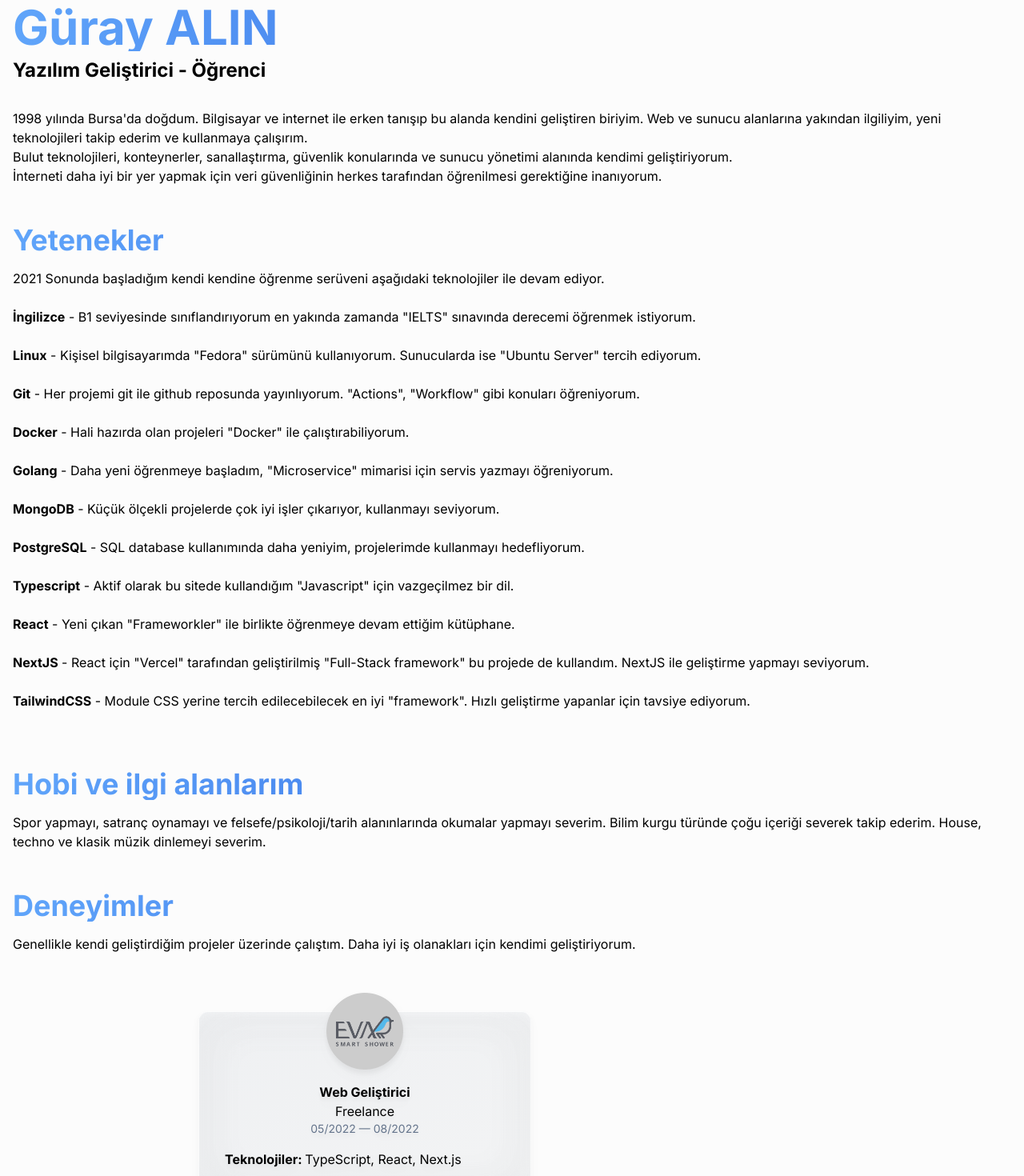
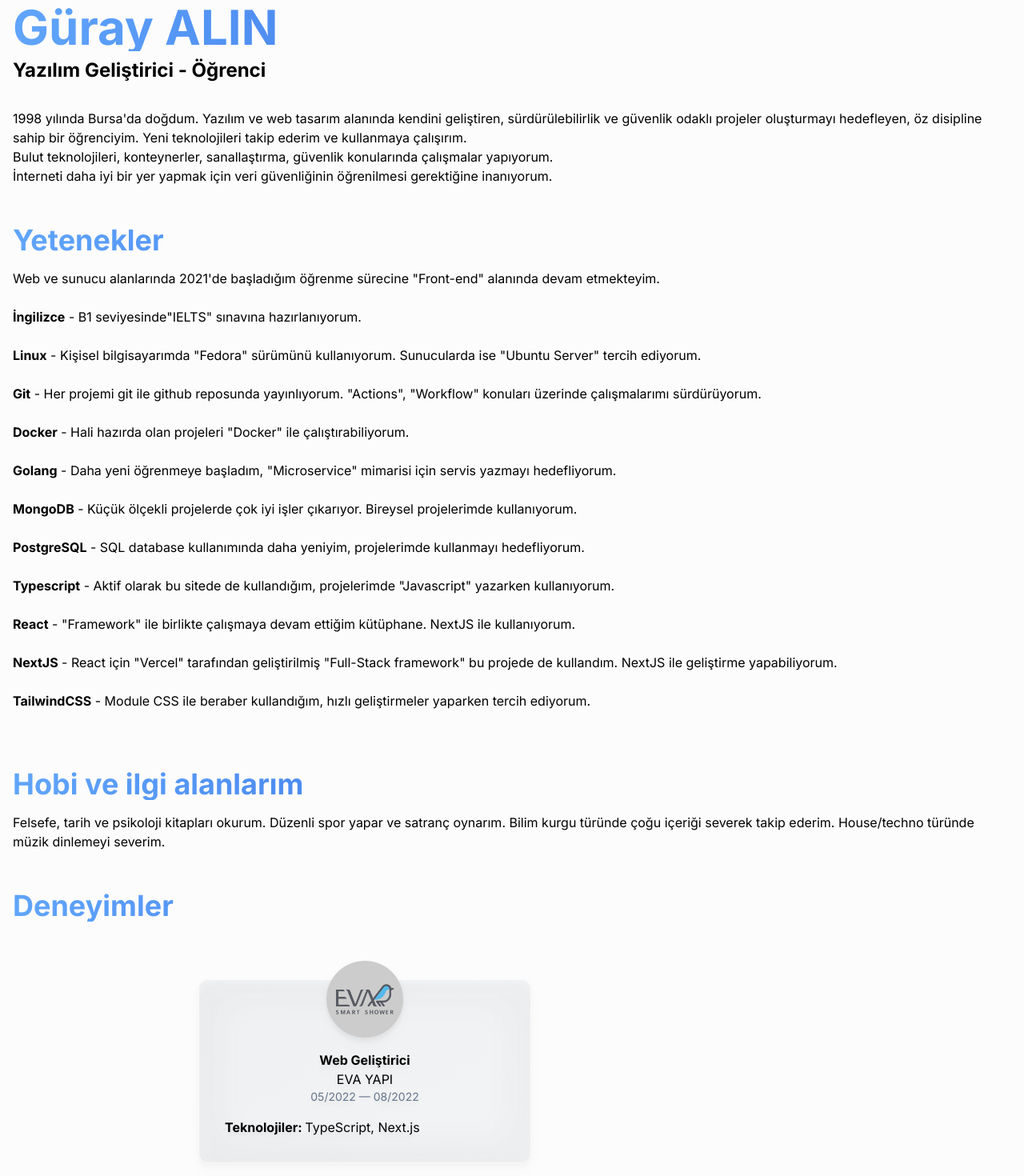
Before and after one commit to grienz/portfolio, a Next.js app: page /about in a window 1280 px wide. Shown: the part 140-1610 px from the top of the page at 80% size. Built offline with nearby package versions, Linux system fonts and the light colour scheme.

Commit message:
(chore) Static content updated.

```diff
--- a/app/about/page.tsx
+++ b/app/about/page.tsx
@@ -1,6 +1,6 @@
 import { AnimatePage } from '@components/AnimatePage'
-/* import { Button } from '@components/Button'
-import { IconDownload } from '@components/Icons' */
+import { Button } from '@components/Button'
+import { IconDownload } from '@components/Icons'
 import { Container } from '@components/Container'
 import { Education } from '@components/Education'
 import { WorkExperience } from '@components/WorkExperience'
@@ -23,28 +23,28 @@ const AboutPage = async () => {
           Yazılım Geliştirici - Öğrenci
         </h2>
         <p className="mt-8">
-          1998 yılında Bursa'da doğdum. Bilgisayar ve internet ile erken tanışıp
-          bu alanda kendini geliştiren biriyim. Web ve sunucu alanlarına
-          yakından ilgiliyim, yeni teknolojileri takip ederim ve kullanmaya
-          çalışırım.
+          1998 yılında Bursa'da doğdum. Yazılım ve web tasarım alanında kendini
+          geliştiren, sürdürülebilirlik ve güvenlik odaklı projeler oluşturmayı
+          hedefleyen, öz disipline sahip bir öğrenciyim. Yeni teknolojileri
+          takip ederim ve kullanmaya çalışırım.
         </p>
         <p>
           Bulut teknolojileri, konteynerler, sanallaştırma, güvenlik konularında
-          ve sunucu yönetimi alanında kendimi geliştiriyorum.
+          çalışmalar yapıyorum.
         </p>
         <p>
-          İnterneti daha iyi bir yer yapmak için veri güvenliğinin herkes
-          tarafından öğrenilmesi gerektiğine inanıyorum.
+          İnterneti daha iyi bir yer yapmak için veri güvenliğinin öğrenilmesi
+          gerektiğine inanıyorum.
         </p>
         <h2 className="headline mb-4 mt-12 text-4xl">Yetenekler</h2>
         <p className="mb-6 list-none">
-          2021 Sonunda başladığım kendi kendine öğrenme serüveni aşağıdaki
-          teknolojiler ile devam ediyor.
+          Web ve sunucu alanlarında 2021'de başladığım öğrenme sürecine
+          "Front-end" alanında devam etmekteyim.
         </p>
         <ul className="mt-4">
           <li>
-            <strong>İngilizce</strong> - B1 seviyesinde sınıflandırıyorum en
-            yakında zamanda "IELTS" sınavında derecemi öğrenmek istiyorum.
+            <strong>İngilizce</strong> - B1 seviyesinde"IELTS" sınavına
+            hazırlanıyorum.
           </li>
           <br></br>
           <li>
@@ -54,7 +54,8 @@ const AboutPage = async () => {
           <br></br>
           <li>
             <strong>Git</strong> - Her projemi git ile github reposunda
-            yayınlıyorum. "Actions", "Workflow" gibi konuları öğreniyorum.
+            yayınlıyorum. "Actions", "Workflow" konuları üzerinde çalışmalarımı
+            sürdürüyorum.
           </li>
           <br></br>
           <li>
@@ -64,12 +65,12 @@ const AboutPage = async () => {
           <br></br>
           <li>
             <strong>Golang</strong> - Daha yeni öğrenmeye başladım,
-            "Microservice" mimarisi için servis yazmayı öğreniyorum.
+            "Microservice" mimarisi için servis yazmayı hedefliyorum.
           </li>
           <br></br>
           <li>
             <strong>MongoDB</strong> - Küçük ölçekli projelerde çok iyi işler
-            çıkarıyor, kullanmayı seviyorum.
+            çıkarıyor. Bireysel projelerimde kullanıyorum.
           </li>
           <br></br>
           <li>
@@ -78,46 +79,37 @@ const AboutPage = async () => {
           </li>
           <br></br>
           <li>
-            <strong>Typescript</strong> - Aktif olarak bu sitede kullandığım
-            "Javascript" için vazgeçilmez bir dil.
+            <strong>Typescript</strong> - Aktif olarak bu sitede de kullandığım,
+            projelerimde "Javascript" yazarken kullanıyorum.
           </li>
           <br></br>
           <li>
-            <strong>React</strong> - Yeni çıkan "Frameworkler" ile birlikte
-            öğrenmeye devam ettiğim kütüphane.
+            <strong>React</strong> - "Framework" ile birlikte çalışmaya devam
+            ettiğim kütüphane. NextJS ile kullanıyorum.
           </li>
           <br></br>
           <li>
             <strong>NextJS</strong> - React için "Vercel" tarafından
             geliştirilmiş "Full-Stack framework" bu projede de kullandım. NextJS
-            ile geliştirme yapmayı seviyorum.
+            ile geliştirme yapabiliyorum.
           </li>
           <br></br>
           <li>
-            <strong>TailwindCSS</strong> - Module CSS yerine tercih
-            edilecebilecek en iyi "framework". Hızlı geliştirme yapanlar için
-            tavsiye ediyorum.
+            <strong>TailwindCSS</strong> - Module CSS ile beraber kullandığım,
+            hızlı geliştirmeler yaparken tercih ediyorum.
           </li>
         </ul>
         <br></br>
         <h2 className="headline mb-4 mt-12 text-4xl">Hobi ve ilgi alanlarım</h2>
         <p className="mb-6">
-          Spor yapmayı, satranç oynamayı ve felsefe/psikoloji/tarih
-          alanınlarında okumalar yapmayı severim. Bilim kurgu türünde çoğu
-          içeriği severek takip ederim. House, techno ve klasik müzik dinlemeyi
-          severim.
+          Felsefe, tarih ve psikoloji kitapları okurum. Düzenli spor yapar ve
+          satranç oynarım. Bilim kurgu türünde çoğu içeriği severek takip
+          ederim. House/techno türünde müzik dinlemeyi severim.
         </p>
-        <h2 className="headline mb-4 mt-12 text-4xl">Deneyimler</h2>
-        <p className="mb-6">
-          Genellikle kendi geliştirdiğim projeler üzerinde çalıştım. Daha iyi iş
-          olanakları için kendimi geliştiriyorum.
-        </p>
+        <h2 className="headline mb-6 mt-12 text-4xl">Deneyimler</h2>
+
         <WorkExperience jobs={mockJobs} />
-        <h2 className="headline mb-4 mt-12 text-4xl">Eğitim</h2>
-        <p className="mb-6">
-          Kendi kendine öğrenmeyi ve gelişmeyi prensip haline getirmiş, öz
-          disipline sahip biriyim.
-        </p>
+        <h2 className="headline mb-6 mt-12 text-4xl">Eğitim</h2>
         <Education education={[mockSchool]} />
         <section id="cv-download">
           <h2 className="headline mb-4 mt-12 text-4xl">Daha fazla detay</h2>
@@ -126,6 +118,7 @@ const AboutPage = async () => {
             Buraya kadar okuduğunuz için teşekkürler. Daha fazla bilgi ve detay
             için iletişime geçebilirsiniz.
           </p>
+          <br></br>
           <p>
             Benimle iletişime geçmek için{' '}
             <Link
@@ -137,16 +130,17 @@ const AboutPage = async () => {
             doldurabilirsiniz veya sosyal medya üzerinden de ulaşabilirsiniz.
           </p>
 
-          {/*           <div className="mt-8 flex items-baseline justify-start gap-6">
+          <div className="mt-8 flex items-baseline justify-start gap-6">
             <Button
-              href="/assets/cv-2023.pdf"
+              href="https://drive.google.com/file/d/1W5Uk6wV6ouJgYhx9BoIONkvJLHc_JWoM/view?usp=drivesdk"
+              target="_blank"
               download={true}
               className="group flex gap-2 whitespace-nowrap"
             >
               <IconDownload />
-              CV indir
+              CV
             </Button>
-          </div> */}
+          </div>
         </section>
       </Container>
     </AnimatePage>
--- a/app/components/HeroSection.tsx
+++ b/app/components/HeroSection.tsx
@@ -27,8 +27,9 @@ export const HeroSection = () => {
           </h1>
           <div className="mt-6 max-w-xl lg:mt-0 xl:col-end-1 xl:row-start-1">
             <p className="text-lg leading-8 text-slate-600 dark:text-off-white">
-              Yazılım ve Web alanında kendini geliştiren, sürdürülebilirlik ve
-              güvenlik odaklı projeler geliştirmeyi hedefleyen bir öğrenciyim.
+              Yazılım ve web tasarım alanında kendini geliştiren,
+              sürdürülebilirlik ve güvenlik odaklı projeler oluşturmayı
+              hedefleyen, öz disipline sahip bir öğrenciyim.
             </p>
             <br></br>
             <p className="text-lg leading-8 text-slate-600 dark:text-off-white">
--- a/app/mockdata/mockJobs.ts
+++ b/app/mockdata/mockJobs.ts
@@ -3,14 +3,14 @@ import type { Job } from '@types'
 export const mockJobs: Job[] = [
   {
     company: {
-      name: 'Freelance',
+      name: 'EVA YAPI',
       logo: '/assets/logo/eva.png',
       url: 'https://evasmartshower.vercel.app/'
     },
     jobTitle: 'Web Geliştirici',
     fromDate: '2022-05',
     toDate: '2022-08',
-    skills: ['TypeScript', 'React', 'Next.js'],
+    skills: ['TypeScript', 'Next.js'],
     description: ''
   }
 ]
--- a/app/page.tsx
+++ b/app/page.tsx
@@ -36,9 +36,7 @@ const HomePage = async () => {
                 yapabiliyorum.
               </li>
               <br></br>
-              <li>
-                Backend, sunucu ve API ile entegrasyonlar sağlayabiliyorum.
-              </li>
+              <li>Backend, sunucu ve API ile entegrasyonlar sağlıyorum.</li>
             </ul>
           </span>
         </Container>
```
